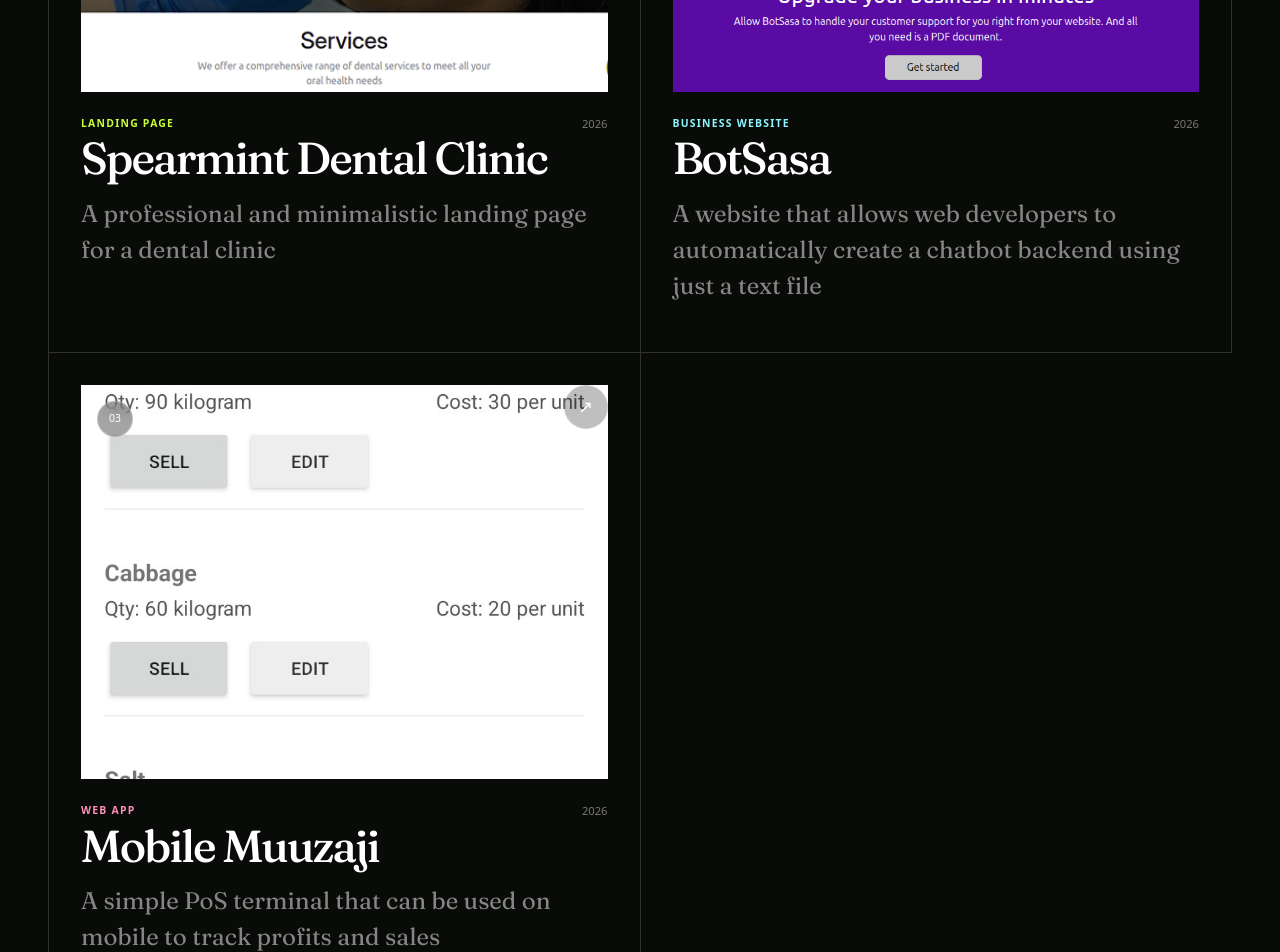
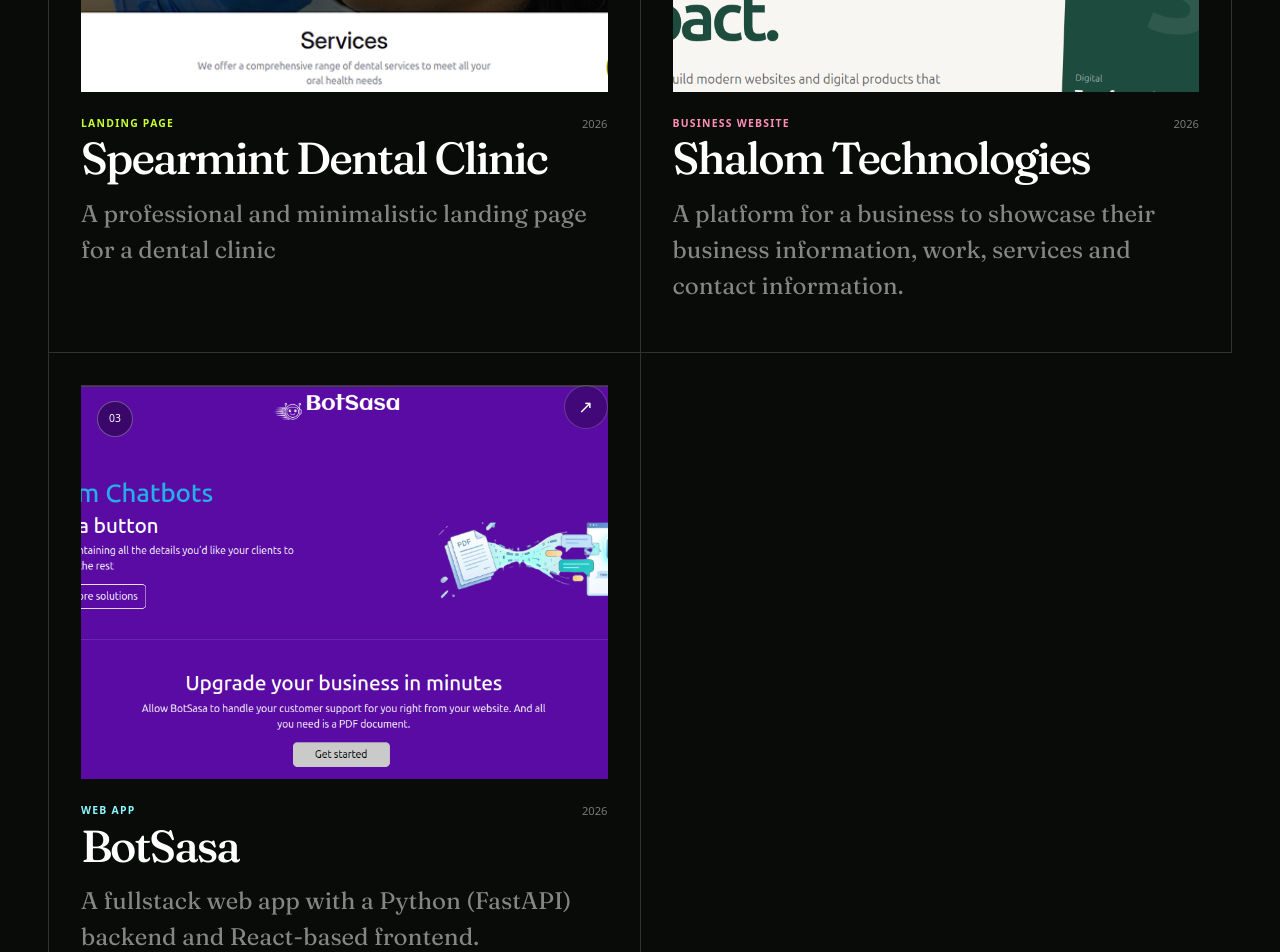
Before and after one commit to Hannah-Muthoni-Hailu/Hannah-Muthoni-Portfolio, a React (Vite) app: page / in a window 1280 px wide. Shown: the part 1480-2432 px from the top of the page. Built offline with nearby package versions, Linux system fonts and the light colour scheme; a web font is replaced by a local one.

Commit message:
Added shalom technologies to projects

```diff
--- a/src/components/Projects.jsx
+++ b/src/components/Projects.jsx
@@ -1,8 +1,6 @@
 import Spearmint from '../assets/Spearmint.png';
-// import TextCopier from '../assets/TextCopier.png';
 import BotSasa from '../assets/BotSasa.png';
-import Mortgage from '../assets/Mortgage.png';
-import MobileMuuzaji from '../assets/MobileMuuzaji.png';
+import ShalomTechnologies from '../assets/Shalom-Technologies.png';
 import React, { useEffect, useRef, useState } from "react";
 import { Container, Badge } from "react-bootstrap";
 import "../styles/Projects.css";
@@ -19,24 +17,24 @@
     url: "https://spearmint-dental-clinic-1.onrender.com/",
   },
   {
-    title: "BotSasa",
+    title: "Shalom Technologies",
     category: "Business Website",
     year: "2026",
-    desc: "A website that allows web developers to automatically create a chatbot backend using just a text file",
+    image: ShalomTechnologies,
+    desc: "A platform for a business to showcase their business information, work, services and contact information.",
+    tags: ["Editorial", "Typography"],
+    accent: "#ff8fba",
+    url: "https://shalom-technologies.github.io/Shalom-Technologies/#/",
+  },
+  {
+    title: "BotSasa",
+    category: "Web App",
+    year: "2026",
+    desc: "A fullstack web app with a Python (FastAPI) backend and React-based frontend.",
     image: BotSasa,
     tags: ["Web Design", "Development"],
     accent: "#8cf7ff",
-    url: "https://spearmint-dental-clinic-1.onrender.com/",
-  },
-  {
-    title: "Mobile Muuzaji",
-    category: "Web App",
-    year: "2026",
-    image: MobileMuuzaji,
-    desc: "A simple PoS terminal that can be used on mobile to track profits and sales",
-    tags: ["Editorial", "Typography"],
-    accent: "#ff8fba",
-    url: "https://spearmint-dental-clinic-1.onrender.com/",
+    url: "https://botsasa-1.onrender.com/",
   },
 ];
 
```
